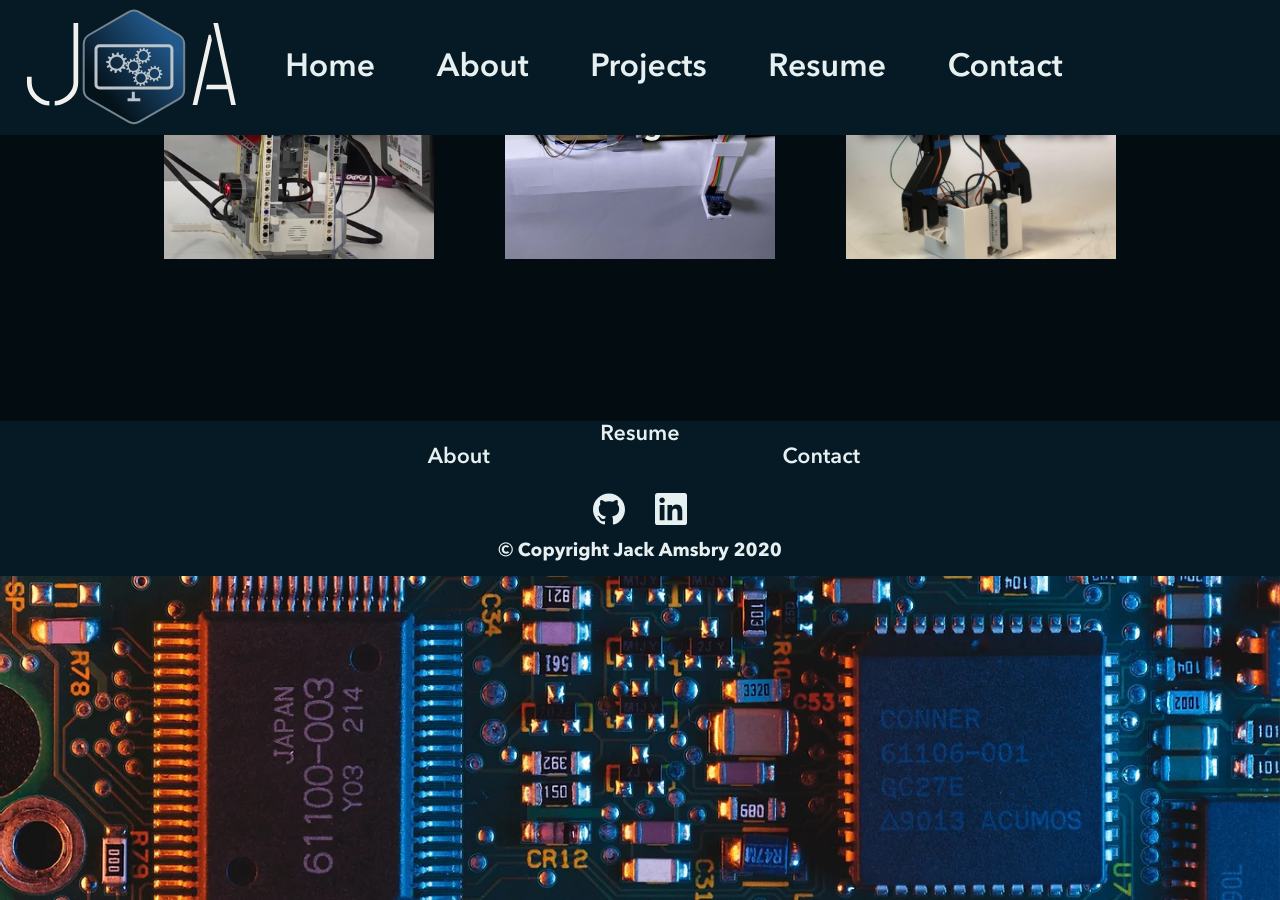
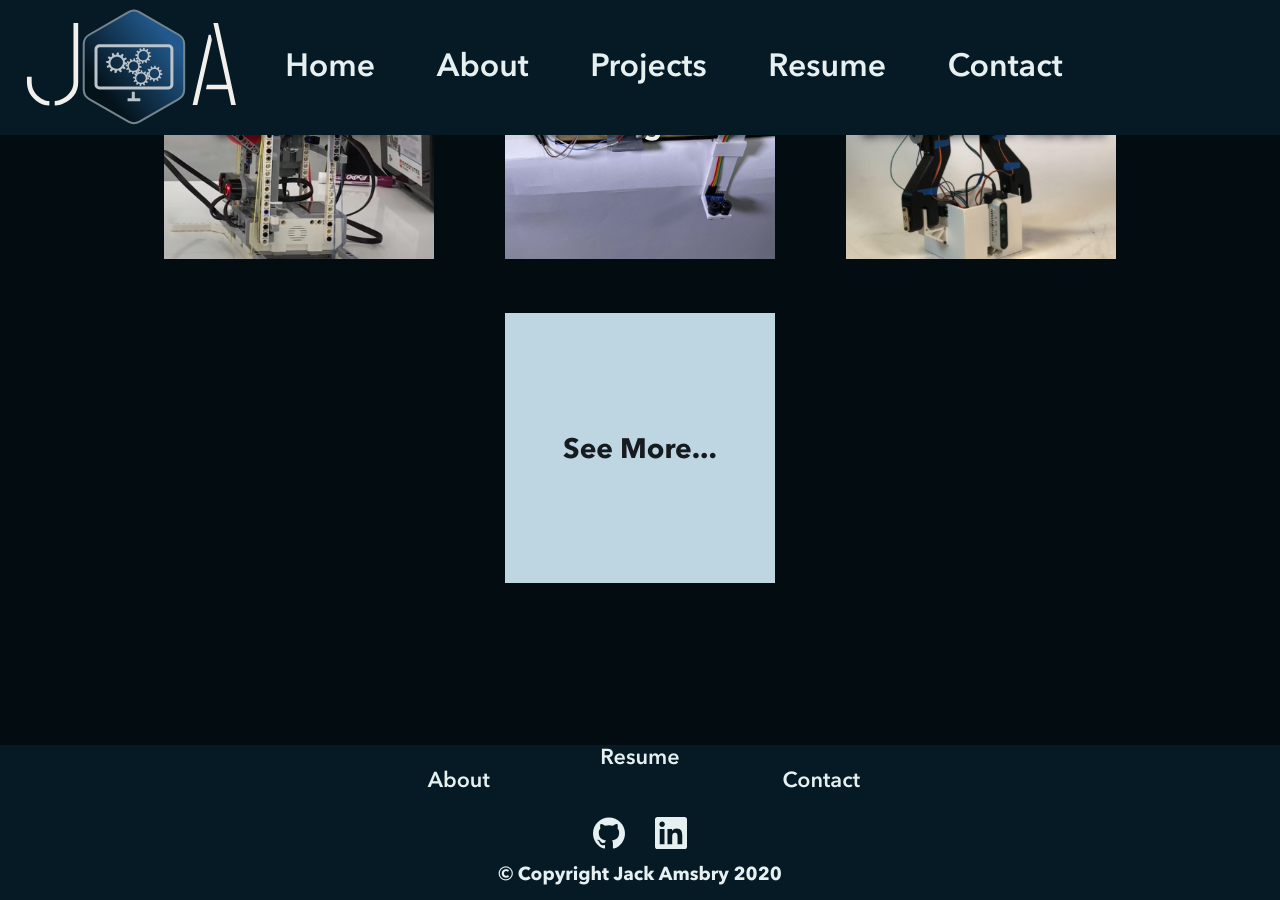
Before and after one commit to jackamsbry/jackamsbry.github.io, a Jekyll site: the page built from home.markdown, in a window 1280 px wide and 900 px high, scrolled down 1667 px. Built offline with Jekyll 4.4.1, drawn with Linux system fonts in a browser that asks for light colours.

Commit message:
see more box

```diff
--- a/_layouts/home.html
+++ b/_layouts/home.html
@@ -16,6 +16,11 @@ custom_js:
                 {%- include box-link.html -%}
             {% endif %}
         {%- endfor -%}
+        <div class="project-box">
+            <a href="/projects">
+                <h3 id="no-img">See more...</h3>
+            </a>
+        </div>
     </div>
 
 </div>
```
